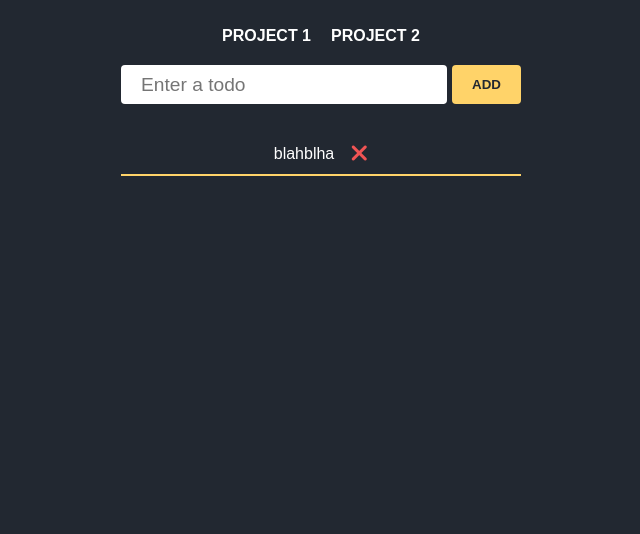
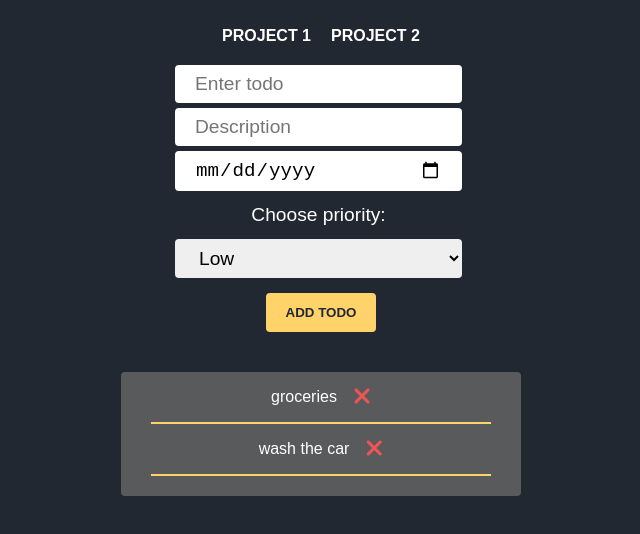
Before and after one commit to anasommer/TOP-todo-app, a website built with webpack: page src/index.html in a window 1280 px wide. Shown: the part 90-624 px from the top of the page, without its empty margins (319-959 px from the left). Built offline with nearby package versions, Linux system fonts and the light colour scheme.

Commit message:
moved html code to modules

```diff
--- a/src/index.html
+++ b/src/index.html
@@ -6,23 +6,9 @@
     <title>TOP Todo App</title>
   </head>
   <body>
-    <h1>Todo List</h1>
-    <nav>
-      <ul class="projects">
-        <li><a href="#">Project 1</a></li>
-        <li><a href="#">Project 2</a></li>
-      </ul>
-    </nav>
-    <div class="container">
-      <input type="text" id="todo" placeholder="Enter a todo" />
-      <button id="add-todo-btn">Add</button>
-    </div>
-    <div class="todos-container">
-      <ul class="todo-list">
-        <li class="todo-item">
-          blahblha<i class="fas fa-xl fa-xmark remove-icon"></i>
-        </li>
-      </ul>
+    <div id="content">
+
+      </div>
     </div>
   </body>
 </html>
--- a/src/main.js
+++ b/src/main.js
@@ -1,9 +1,11 @@
 import '@fortawesome/fontawesome-free/css/all.css';
 import './style.css';
+import home from './modules/home';
+
+home();
 
 const body = document.querySelector('body');
 
-// Create a UI for the project
 // Create a Todo list app using js modules
 // Show the list of Todos if there are any stored in the localStorage
 // Show the projects if there are any as tabs like in restaurant app
--- /dev/null
+++ b/src/modules/form.js
@@ -0,0 +1,25 @@
+export default function form() {
+  const formEl = document.createElement('form');
+
+  formEl.innerHTML = `
+  <input type="text" id="todo-title" class="todo" placeholder="Enter todo" />
+  <input type="text" id="todo-description"  class="todo" placeholder="Description" />
+  <input type="date" id="todo-date"  class="todo" placeholder="Due date" />
+  <label for="todo-prio" class="todo">Choose priority:</label>
+
+<select id="todo-prio" class="todo">
+  <option value="low">Low</option>
+  <option value="medium">Medium</option>
+  <option value="high">High</option>
+
+</select>
+  <button id="add-todo-btn">Add todo</button>
+  `;
+
+  const addButton = formEl.querySelector('#add-todo-btn');
+  addButton.addEventListener('click', () => {
+    alert('clc');
+  });
+
+  return formEl;
+}
--- /dev/null
+++ b/src/modules/home.js
@@ -0,0 +1,42 @@
+import form from './form';
+
+export default function home() {
+  const content = document.querySelector('#content');
+  const projects = ['Project 1', 'Project 2'];
+  const todos = ['groceries', 'wash the car'];
+
+  const h1 = document.createElement('h1');
+  h1.textContent = 'Todo List';
+
+  const nav = document.createElement('nav');
+  nav.innerHTML = `
+  <ul class="projects">
+${projects
+  .map((project) => {
+    return `<li><a href="#">${project}</a></li>`;
+  })
+  .join('')}
+</ul>`;
+
+  const container = document.createElement('div');
+  container.classList.add('container');
+  container.appendChild(form());
+
+  const todosDiv = document.createElement('div');
+  todosDiv.innerHTML = `
+<div class="todos-container">
+<ul class="todo-list">
+${todos
+  .map((todo, index) => {
+    return ` <li class="todo-item" id="todo-${index}">
+    ${todo}<i class="fas fa-xl fa-xmark remove-icon"></i>
+  </li>`;
+  })
+  .join('')}
+
+</ul>
+`;
+
+  content.append(h1, nav, container, todosDiv);
+  return content;
+}
--- a/src/style.css
+++ b/src/style.css
@@ -23,7 +23,6 @@ ul {
 
 .projects {
   display: flex;
-
   justify-content: center;
   align-items: center;
   gap: 20px;
@@ -46,20 +45,27 @@ ul {
 .container {
   margin-top: 20px;
   display: flex;
-  align-items: stretch;
+  flex-direction: column;
+  justify-content: center;
+  align-items: center;
 }
 
-#todo {
-  flex: 1;
+form {
+  display: flex;
+  flex-direction: column;
+}
+
+.todo {
   padding: 8px 20px;
   border-radius: 4px;
   border: none;
   font-size: 1.2rem;
   margin-right: 5px;
+  margin-bottom: 5px;
 }
 
 #add-todo-btn {
-  flex: 0;
+  margin: 10px auto;
   cursor: pointer;
   border: none;
   padding: 12px 20px;
@@ -74,13 +80,19 @@ ul {
   color: #fff;
 }
 
+.todos-container {
+  border-radius: 4px;
+  padding: 0 30px 20px;
+  background: #6b6b6bbf;
+}
+
 .todo-list {
   margin-top: 30px;
 }
 
 .todo-item {
   border-bottom: 2px solid #ffd369;
-  padding: 0.7rem 1.2rem;
+  padding: 1rem 1.2rem;
   transition: 0.3s all ease;
 }
 
```
